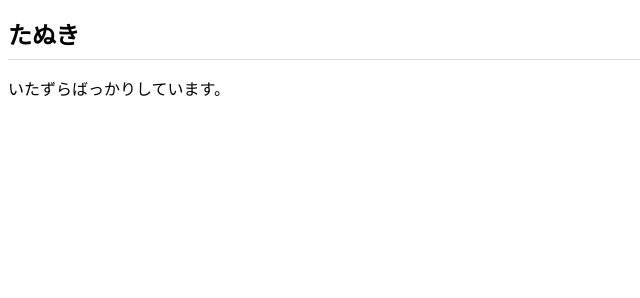
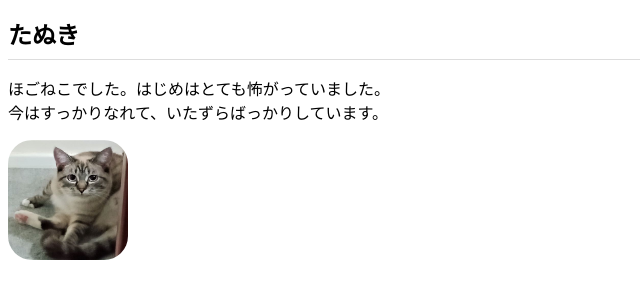
Before and after one commit to Ponpoko-pon/Ponpoko-pon.github.io, a plain HTML site: page index.html in a window 1280 px wide. Shown: the whole page, without its empty margins (0-640 px from the left). Drawn offline with Linux system fonts and the light colour scheme.

Commit message:
Add files via upload

```diff
--- a/css/styles.css
+++ b/css/styles.css
@@ -3,3 +3,9 @@ h1 {
   padding-bottom: 8px;
   border-bottom: 1px solid #ddd;
 }
+
+body img {
+  width: 120px;
+  height: 120px;
+  border-radius: 20%;
+}
--- a/index.html
+++ b/index.html
@@ -7,6 +7,7 @@
   </head>
   <body>
     <h1>たぬき</h1>
-    <p>いたずらばっかりしています。</p>
+    <p>ほごねこでした。はじめはとても怖がっていました。<br>今はすっかりなれて、いたずらばっかりしています。</p>
+    <img src="img/tanuki2.jpg">
   </body>
 </html>
```
Also changed, not shown: img/tanuki2.jpg (added).
